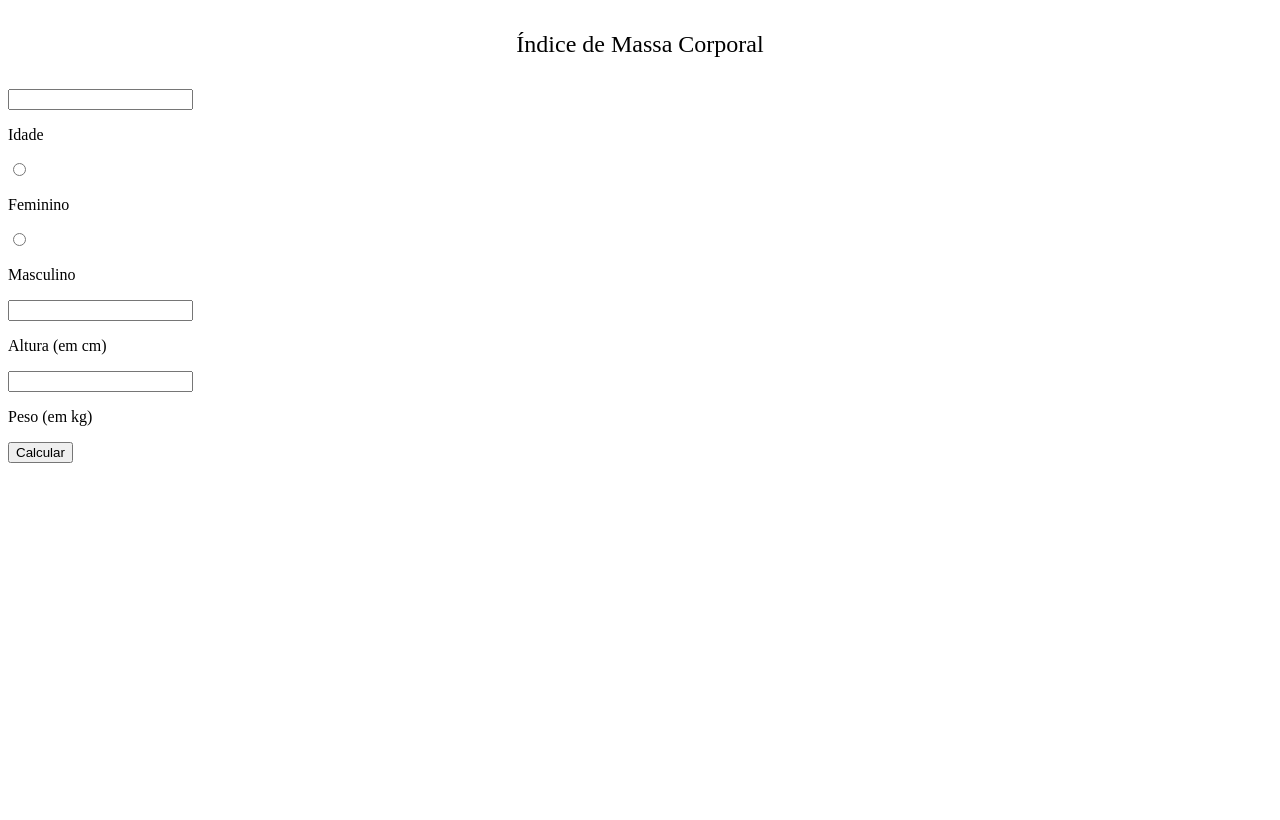
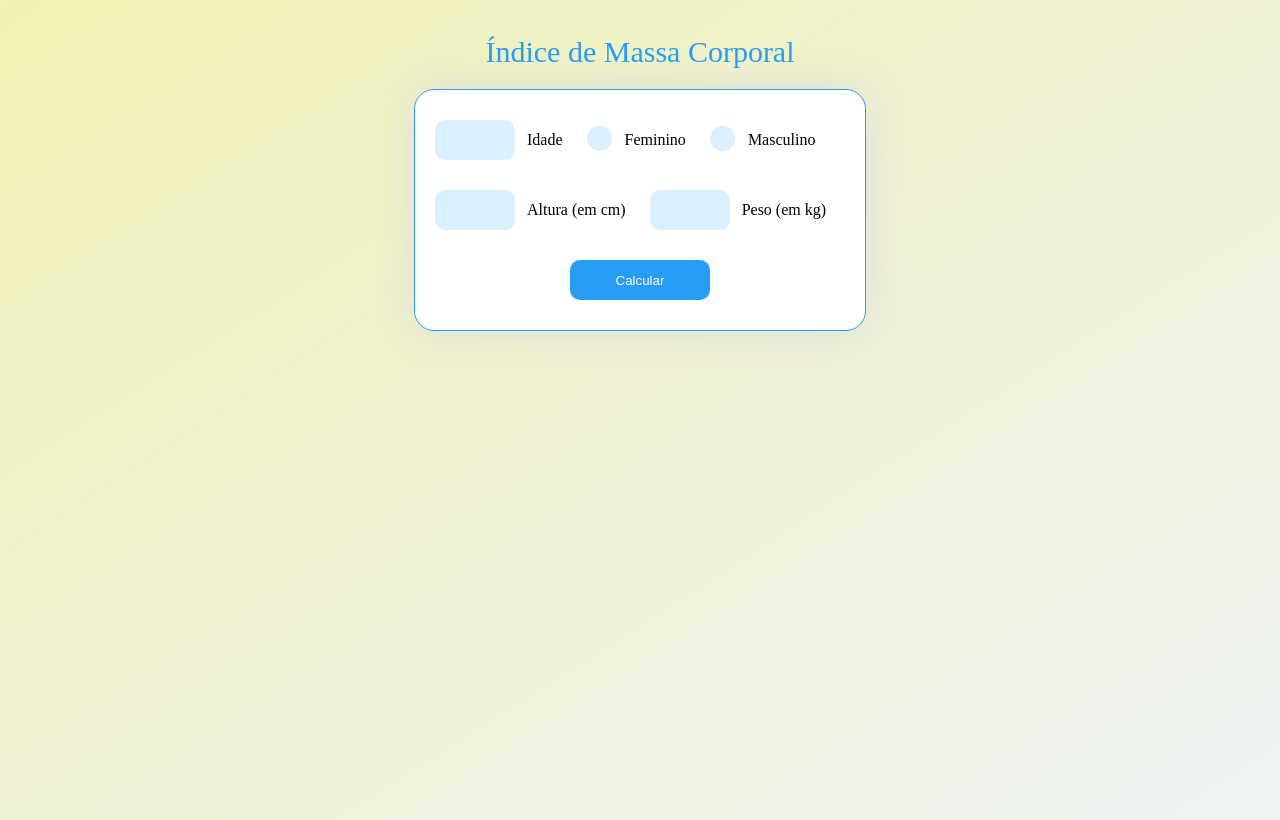
Before and after one commit to Marcos-antt/IMC-Calculate, a plain HTML site: page index.html in a window 1280 px wide. Drawn offline with Linux system fonts and the light colour scheme.

Commit message:
Finalizando Projeto

```diff
--- a/calculateimc.js
+++ b/calculateimc.js
@@ -1,21 +1,61 @@
-//abaixo do peso	imc < 19,1	imc < 20,7
-//no peso normal 19, 1 <= imc < 25, 8 20, 7 <= imc < 26, 4
-//marginalmente acima do peso 25, 8 <= imc < 27, 3 26, 4 <= imc < 27, 8
-//acima do peso ideal 27, 3 <= imc < 32, 3 27, 8 <= imc < 31, 1
-//obeso imc >= 32, 3 imc >= 31, 1
-
-var age = document.getElementById("age")
-var age = document.getElementById("height")
-var age = document.getElementById("weight")
-var age = document.getElementById("f")
-var age = document.getElementById("m")
-
-
+var age = document.getElementById("age");
+var height = document.getElementById("height");
+var weight = document.getElementById("weight");
+var female = document.getElementById("f");
+var male = document.getElementById("m");
 
 document.getElementById("submit").addEventListener("click", validadeForm);
 
 function validadeForm() {
     if (age.value == '' || height.value == '' || weight.value == '' || (male.checked == false && female.checked == false)) {
-        alert("Todos os campos são requeridos!");
+        alert("Todos os campos devem ser preechidos!");
+        document.getElementById("submit").removeEventListener("click", calculateIMC);
+    } else {
+        calculateIMC();
     }
 }
+
+function calculateIMC() {
+    var arrayPerson = [age.value, height.value, weight.value];
+    if (male.checked) {
+        arrayPerson.push("female");
+    } else if (female.checked) {
+        arrayPerson.push("male");
+    }
+
+    var imc = Number(arrayPerson[2]) / (Number(arrayPerson[1]) / 100 * Number(arrayPerson[1]) / 100);
+
+
+    var result = '';
+    if (imc < 19) {
+        result = 'Você esta abaixo do peso!';
+    } else if (19.9 <= imc && imc <= 26) {
+        result = 'Você esta no peso normal';
+    } else if (26.1 <= imc && imc <= 27.55) {
+        result = 'Você esta marginalmente acima do peso';
+    } else if (27.55 <= imc && imc <= 31.7) {
+        result = 'Você esta acima do peso';
+    } else if (imc > 31.7) {
+        result = 'Você esta obeso';
+
+    }
+
+    var h1 = document.createElement('h1');
+    var h2 = document.createElement('h2');
+
+    var t = document.createTextNode(result);
+    var b = document.createTextNode('IMC: ');
+    var r = document.createTextNode(parseFloat(imc).toFixed(2) + ' kg/m²');
+
+    h1.appendChild(t);
+    h2.appendChild(b);
+    h2.appendChild(r);
+
+    document.body.appendChild(h1);
+    document.body.appendChild(h2);
+
+    document.getElementById("submit").removeEventListener("click", calculateIMC);
+    document.getElementById("submit").removeEventListener("click", validadeForm);
+}
+
+document.getElementById("submit").addEventListener("click", calculateIMC);
--- a/css/style.css
+++ b/css/style.css
@@ -1,6 +1,165 @@
+        body {
+            margin: 0;
+            height: 100vh;
+            padding: 0;
+            border: 0;
+            background: linear-gradient(to bottom right, #F1F2B5, #eef2f3);
+        }
+
+        .form {
+            background-color: #fff;
+            height: 240px;
+            width: 450px;
+            border-radius: 20px;
+            margin: 20px auto 20px auto;
+            display: block;
+            border: solid 1px #289df6;
+            box-shadow: 0 0 40px 0 #ddd;
+        }
+
+        .form:hover {
+            box-shadow: 0 0 60px 0 #ccc;
+            transition: .4s;
+            transform: scale(1.02);
+        }
+
+        .row-one {
+            padding: 20px;
+        }
+
+        .row-two {
+            padding: 20px;
+        }
+
+        .text-input {
+            width: 60px;
+            height: 30px;
+            border-radius: 10px;
+            background-color: #dbeffe;
+            border: none;
+            outline: none;
+            padding: 5px 10px;
+            cursor: pointer;
+        }
+
+        .text-input:last-child {
+            margin-bottom: 35px;
+        }
+
+        .text-input:hover {
+            background-color: #cbe7fd;
+        }
+
+        #submit {
+            border: none;
+            border-radius: 10px;
+            height: 40px;
+            width: 140px;
+            background-color: #289df6;
+            color: #fff;
+            margin: auto;
+            display: block;
+            outline: none;
+            cursor: pointer;
+        }
+
+        #submit:hover {
+            background-color: #0a8ef2;
+        }
+
+        .text {
+            display: inline-block;
+            margin: 5px 20px 5px 8px;
+            ;
+        }
+
+        .row-one {
+            padding: 30px 20px 15px 20px;
+        }
+
+        .row-two {
+            padding: 15px 18px 30px 20px;
+        }
+
+        .btn {
+            display: flex;
+        }
+
+        .container {
+            display: inline-block;
+            position: relative;
+            padding-left: 30px;
+            cursor: pointer;
+            user-select: none;
+        }
+
+        .container input {
+            position: absolute;
+            opacity: 0;
+        }
+
+        .checkmark {
+            position: absolute;
+            top: 0;
+            left: 0;
+            height: 25px;
+            width: 25px;
+            background-color: #dbeffe;
+            border-radius: 50%;
+        }
+
+        .container:hover input~.checkmark {
+            background-color: #cbe7fd;
+        }
+
+        .container input:checked~.checkmark {
+            background-color: #289df6;
+        }
+
         h1 {
+            font-size: 30px;
+            font-weight: 300;
+            text-align: center;
+            color: #289df6;
+            padding-top: 15px;
+            display: block;
+        }
+
+        h2 {
+            font-size: 22px;
+            font-weight: 300;
+            text-align: center;
+        }
+
+        h3 {
             font-size: 24px;
             font-weight: 300;
             text-align: center;
             padding: 15px;
         }
+
+        h3 b {
+            font-size: 32px;
+            font-weight: 300;
+            color: #289df6;
+        }
+
+        .checkmark:after {
+            content: "";
+            position: absolute;
+            display: none;
+        }
+
+        .container input:checked~.checkmark:after {
+            display: block;
+        }
+
+        .container .checkmark:after {
+            left: 9px;
+            top: 5px;
+            width: 5px;
+            height: 10px;
+            border: solid white;
+            border-width: 0 2px 2px 0;
+            transform: rotate(45deg);
+        }
--- a/index.html
+++ b/index.html
@@ -28,7 +28,11 @@
         <input type="text" class="text-input" id="weight" autocomplete="off" required>
         <p class="text">Peso (em kg)</p>
     </div>
-    <button type="button" id="submit">Calcular</button>
+    <div class="btn">
+        <button type="button" id="submit">Calcular</button>
+    </div>
+
+
 </form>
 <script src="calculateimc.js"></script>
 
```
Lines whose indentation alone changed are shown as unchanged.
